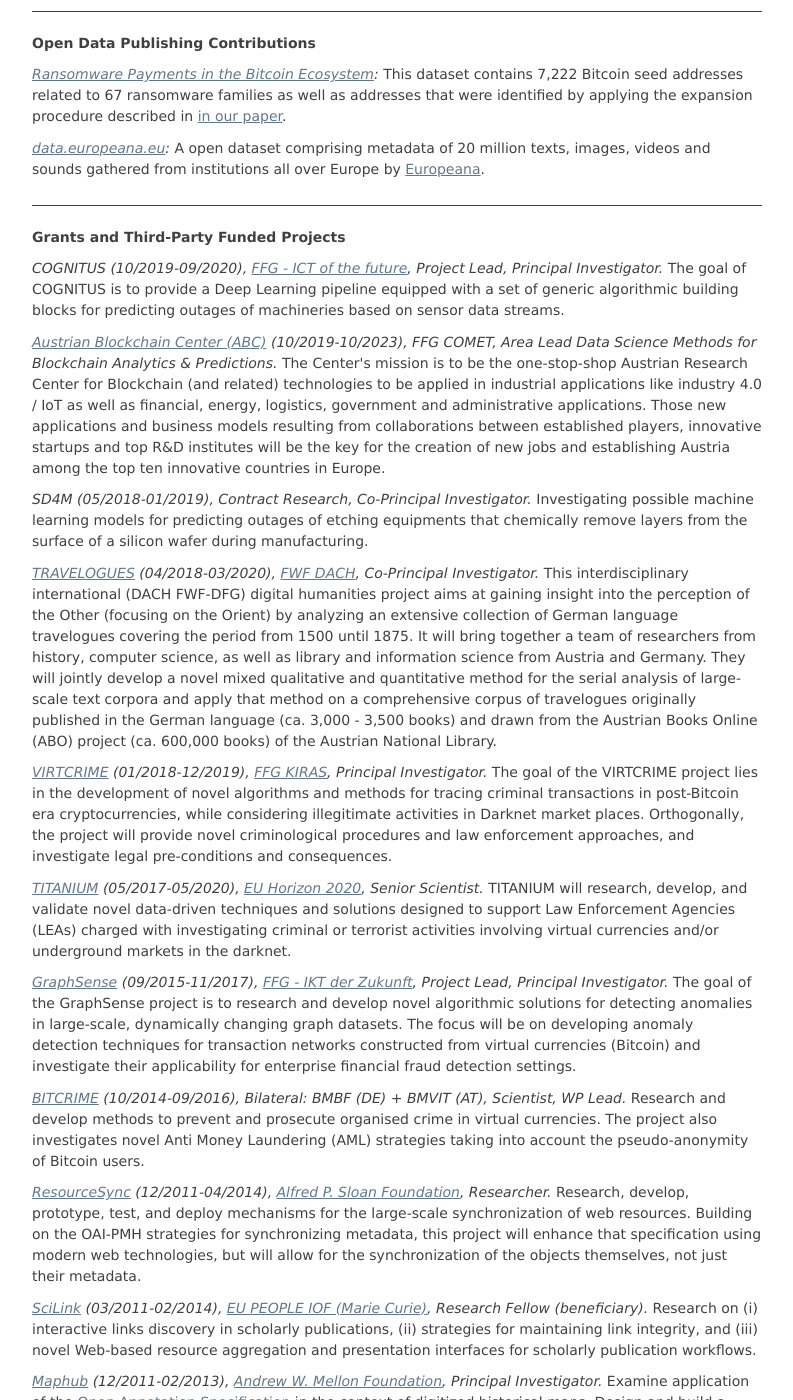
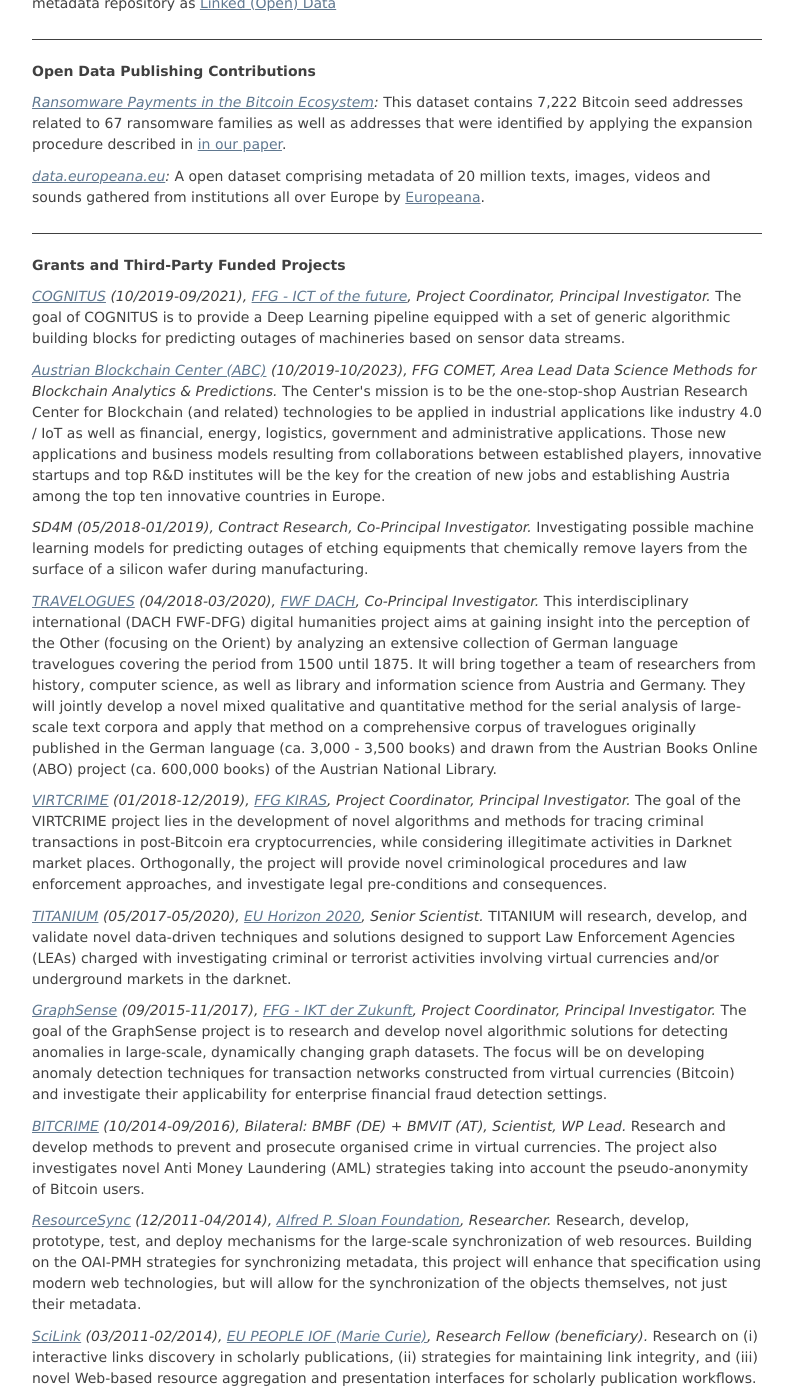
Before and after one commit to behas/behas.github.com, a Jekyll site: the page built from index.html, in a window 1280 px wide and 1400 px high, scrolled down 2086 px. Shown: the whole window, without its empty margins (243-1036 px from the left). Built offline with Jekyll 4.4.1, drawn with Linux system fonts in a browser that asks for light colours; some of the changed text lies outside the part shown.

Commit message:
minor fixes

```diff
--- a/_data/projects.yml
+++ b/_data/projects.yml
@@ -1,9 +1,10 @@
 - acronym: "COGNITUS"
+  uri: "https://projekte.ffg.at/projekt/3323904"
   start_date: "2019-10-01"
-  end_date: "2020-09-30"
+  end_date: "2021-09-30"
   funding_source: "FFG - ICT of the future"
   funding_source_uri: "https://www.ffg.at/"
-  role: "Project Lead, Principal Investigator"
+  role: "Project Coordinator, Principal Investigator"
   description: "The goal of COGNITUS is to provide a Deep Learning pipeline equipped with a set of generic algorithmic building blocks for predicting outages of machineries based on sensor data streams."
 
 - acronym: "Austrian Blockchain Center (ABC)"
@@ -37,7 +38,7 @@
   end_date: "2019-12-31"
   funding_source: "FFG KIRAS"
   funding_source_uri: "https://www.ffg.at/"
-  role: "Principal Investigator"
+  role: "Project Coordinator, Principal Investigator"
   description: |
     The goal of the VIRTCRIME project lies in the development of novel algorithms and methods for tracing criminal transactions in post-Bitcoin era cryptocurrencies, while considering illegitimate activities in Darknet market places. Orthogonally, the project will provide novel criminological procedures and law enforcement approaches, and investigate legal pre-conditions and consequences.
 
@@ -57,7 +58,7 @@
   end_date: "2017-11-30"
   funding_source: "FFG - IKT der Zukunft"
   funding_source_uri: "https://www.ffg.at/"
-  role: "Project Lead, Principal Investigator"
+  role: "Project Coordinator, Principal Investigator"
   description: |
     The goal of the GraphSense project is to research and develop novel algorithmic solutions for detecting anomalies in large-scale, dynamically changing graph datasets. The focus will be on developing anomaly detection techniques for transaction networks constructed from virtual currencies (Bitcoin) and investigate their applicability for enterprise financial fraud detection settings.
 
--- a/index.html
+++ b/index.html
@@ -40,7 +40,7 @@
 
     <ul>
 
-      <li>Dec. 2019: I will participate in the Dagstuhl seminar <a href="https://www.dagstuhl.de/en/program/calendar/semhp/?semnr=19491" target="_blank">Big Graph Processing Systems.<a></li>
+      <li>Dec. 2019: I will participate in the Dagstuhl seminar <a href="https://www.dagstuhl.de/en/program/calendar/semhp/?semnr=19491" target="_blank">Big Graph Processing Systems.</a></li>
 
       <li>Nov. 2019: I gave a talk on <a href="https://www.slideshare.net/bhaslhofer/token-systems-payment-channels-and-corporate-currencies" target="_blank">"Token Systems, Off-Chain Payment Channels, and Corporate Currencies"</a> at the Austrian Financial Market Authority.
 
```
Also changed, not shown: other parts of index.html (+2 -0 lines).
